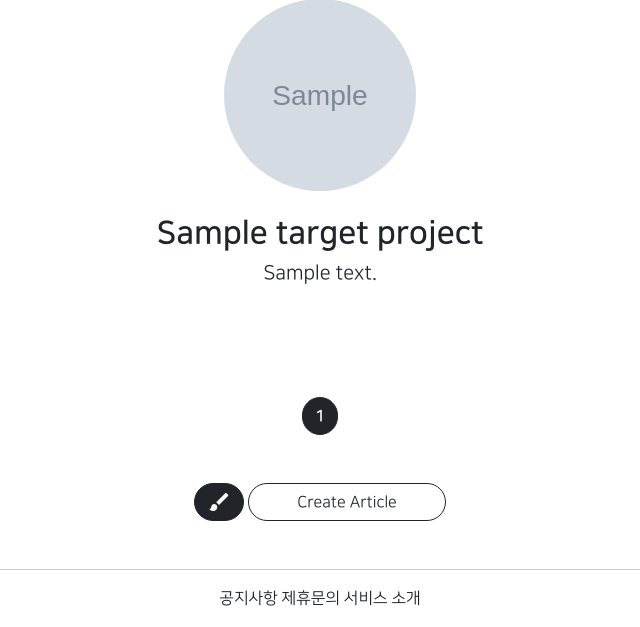
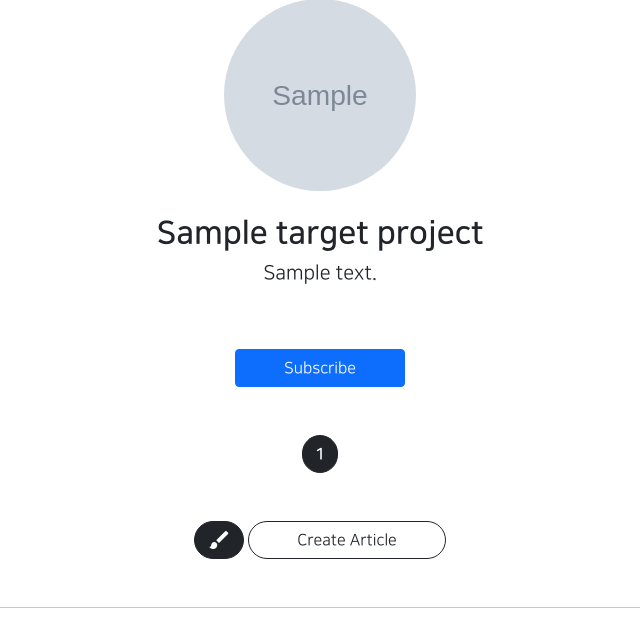
Before and after one commit to ghgh3644/gsgs, a Django app: template projectapp/templates/projectapp/detail.html in a window 1280 px wide. Shown: the part 258-885 px from the top of the page, without its empty margins (320-960 px from the left). Run offline with Django 3.2, Linux system fonts and the light colour scheme; the template is opened without the code that fills it: most values are stand-ins (such as "Sample title", 1, 10 or a date in 2020); grey boxes marked "Sample" are stand-in pictures.

Commit message:
8/20 3ban class commit 2

```diff
--- a/projectapp/templates/projectapp/detail.html
+++ b/projectapp/templates/projectapp/detail.html
@@ -15,6 +15,14 @@
         </div>
     </div>
 
+    <div class="text-center">
+        <a href="{% url 'subscribeapp:subscribe' project_pk=target_project.pk %}"
+            class="btn btn-primary round_button-pill px-5">
+            Subscribe
+        </a>
+
+    </div>
+
     <div>
         {% include 'snippets/list_fragment.html' with article_list=object_list %}
     </div>
--- a/subscribeapp/urls.py
+++ b/subscribeapp/urls.py
@@ -1,5 +1,9 @@
+from django.urls import path
 
+from subscribeapp.views import SubscriptionView
+
+app_name = 'subscribeapp'
 
 urlpatterns = [
-
+    path('subscribe/<int:project_pk>', SubscriptionView, name='subscribe'),
 ]
```
Also changed, not shown: subscribeapp/views.py (+26 -0 lines).
